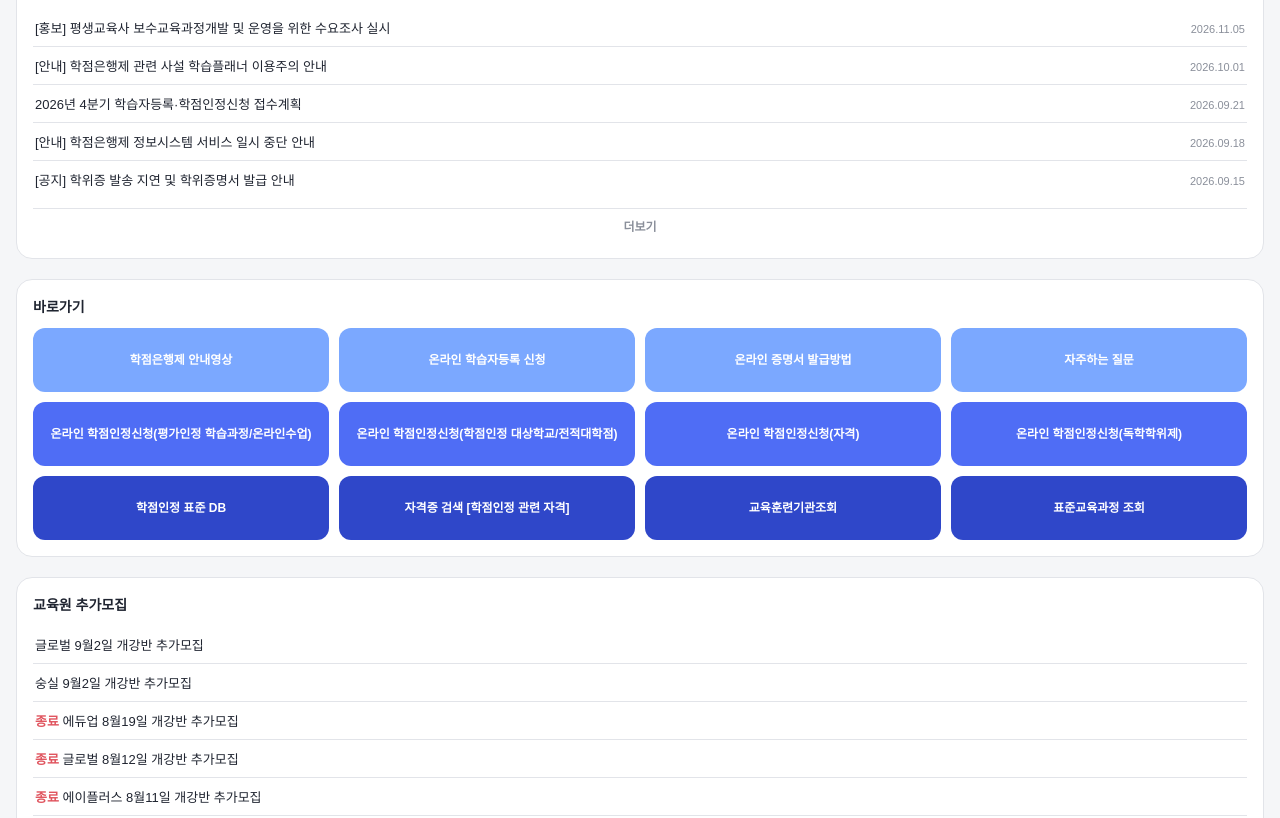
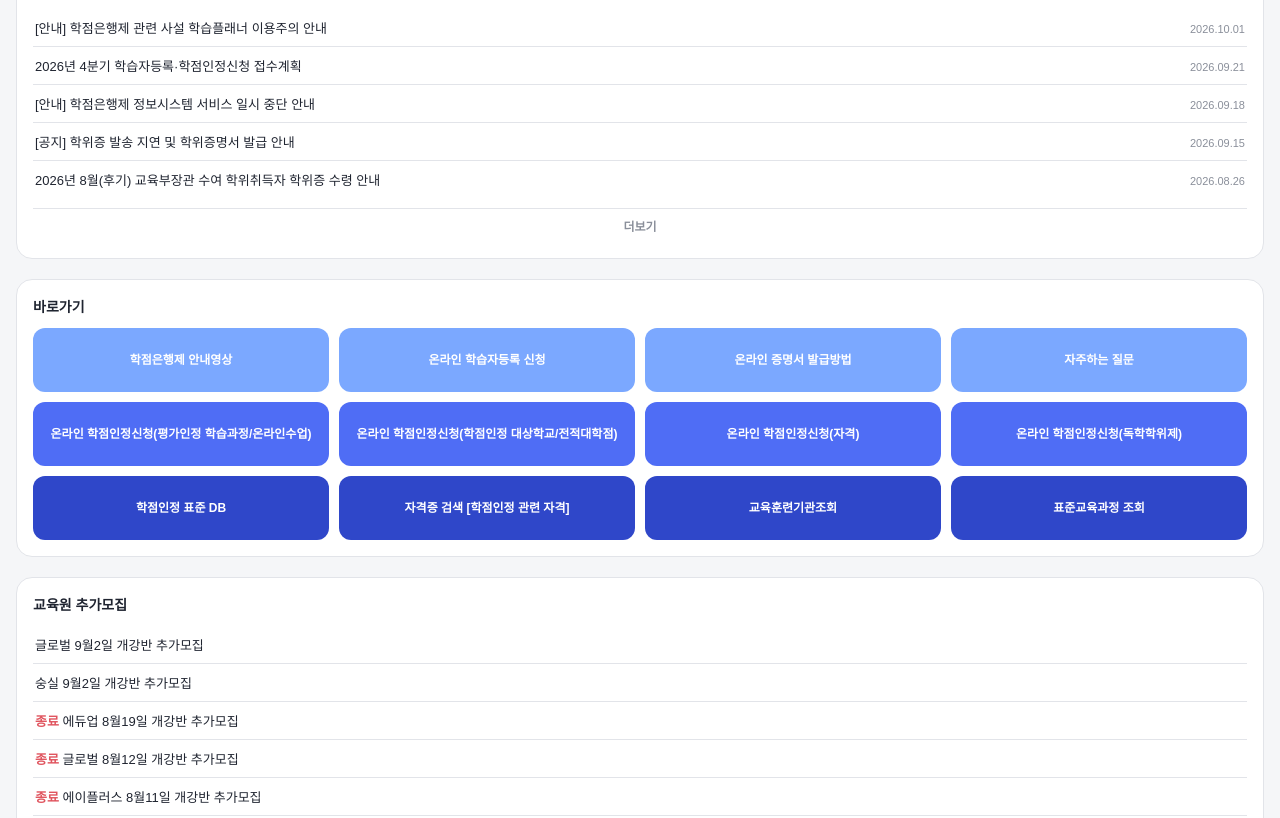
Before and after one commit to wns3565/-, a plain HTML site: page index.html in a window 1280 px wide. Shown: the part 1500-2318 px from the top of the page. Drawn offline with Linux system fonts and the light colour scheme.

Commit message:
학점은행제 공지사항 자동 업데이트: 2026년 8월(후기) 교육부장관 수여 학위취득자 학위증 수령 안내
Co-Authored-By: Claude Sonnet 5 <noreply@anthropic.com>
Claude-Session: https://claude.ai/code/session_01Fpvm7iM4XiyTKomZwyJNvd

```diff
--- a/index.html
+++ b/index.html
@@ -2963,11 +2963,11 @@
     label: "학점은행제 공지사항",
     moreUrl: "https://www.cb.or.kr/creditbank/impartion/nImpartion1_List.do?m_szKind=1",
     items: [
-      { title: "[홍보] 평생교육사 보수교육과정개발 및 운영을 위한 수요조사 실시", date: "2026.11.05", num: "11110" },
       { title: "[안내] 학점은행제 관련 사설 학습플래너 이용주의 안내", date: "2026.10.01", num: "11109" },
       { title: "2026년 4분기 학습자등록·학점인정신청 접수계획", date: "2026.09.21", num: "11108" },
       { title: "[안내] 학점은행제 정보시스템 서비스 일시 중단 안내", date: "2026.09.18", num: "11107" },
-      { title: "[공지] 학위증 발송 지연 및 학위증명서 발급 안내", date: "2026.09.15", num: "11105" }
+      { title: "[공지] 학위증 발송 지연 및 학위증명서 발급 안내", date: "2026.09.15", num: "11105" },
+      { title: "2026년 8월(후기) 교육부장관 수여 학위취득자 학위증 수령 안내", date: "2026.08.26", num: "11103" }
     ]
   };
 
```
